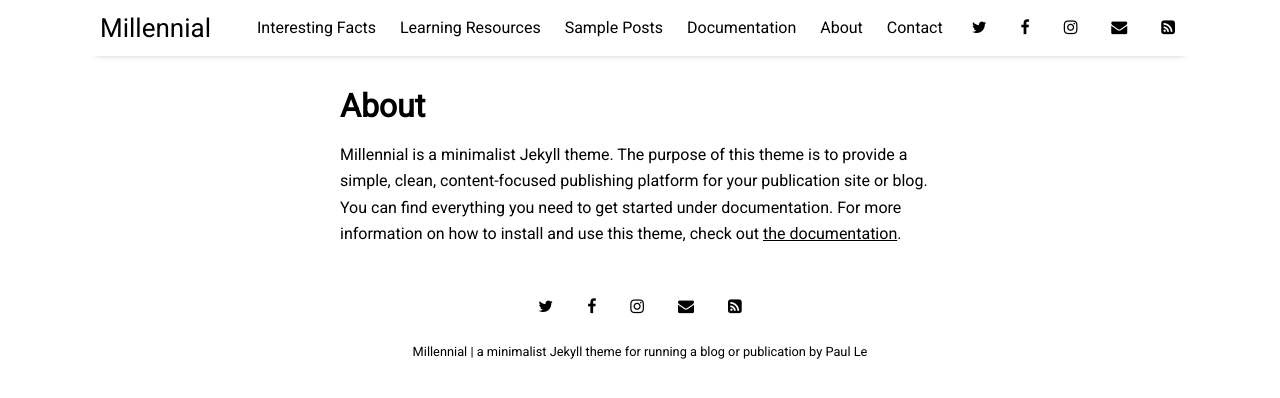
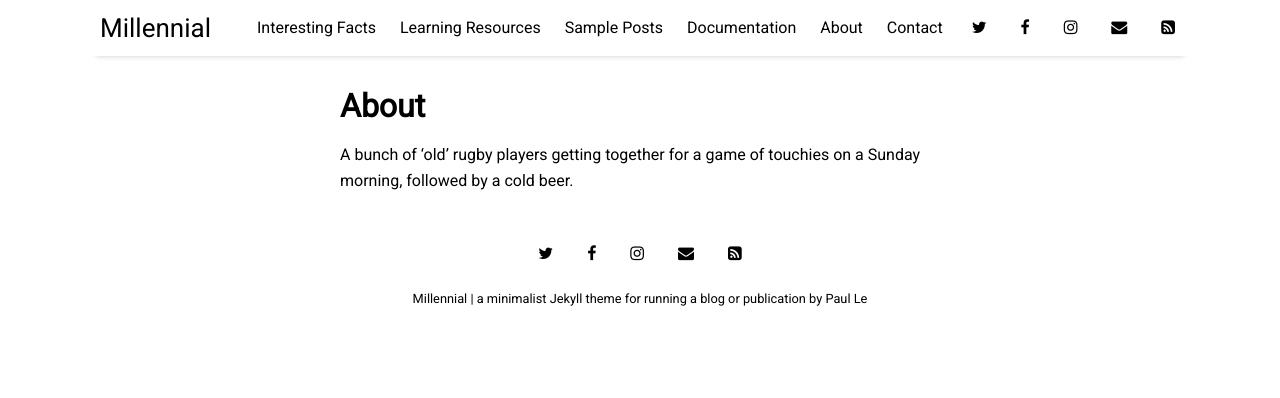
Before and after one commit to sundayrugby/sundayrugby.github.io, a Jekyll site: the page built from pages/about.md, in a window 1280 px wide. Shown: the top 398 px of the page. Built offline with Jekyll 4.4.1, drawn with Linux system fonts in a browser that asks for light colours; nearby versions of some CDN libraries.

Commit message:
Update about.md

```diff
--- a/pages/about.md
+++ b/pages/about.md
@@ -4,4 +4,4 @@
 permalink: /about
 ---
 
-Millennial is a minimalist Jekyll theme. The purpose of this theme is to provide a simple, clean, content-focused publishing platform for your publication site or blog. You can find everything you need to get started under documentation. For more information on how to install and use this theme, check out [the documentation]({{ site.github.url }}{% post_url 2016-10-10-getting-started %}).
+A bunch of 'old' rugby players getting together for a game of touchies on a Sunday morning, followed by a cold beer.
```
